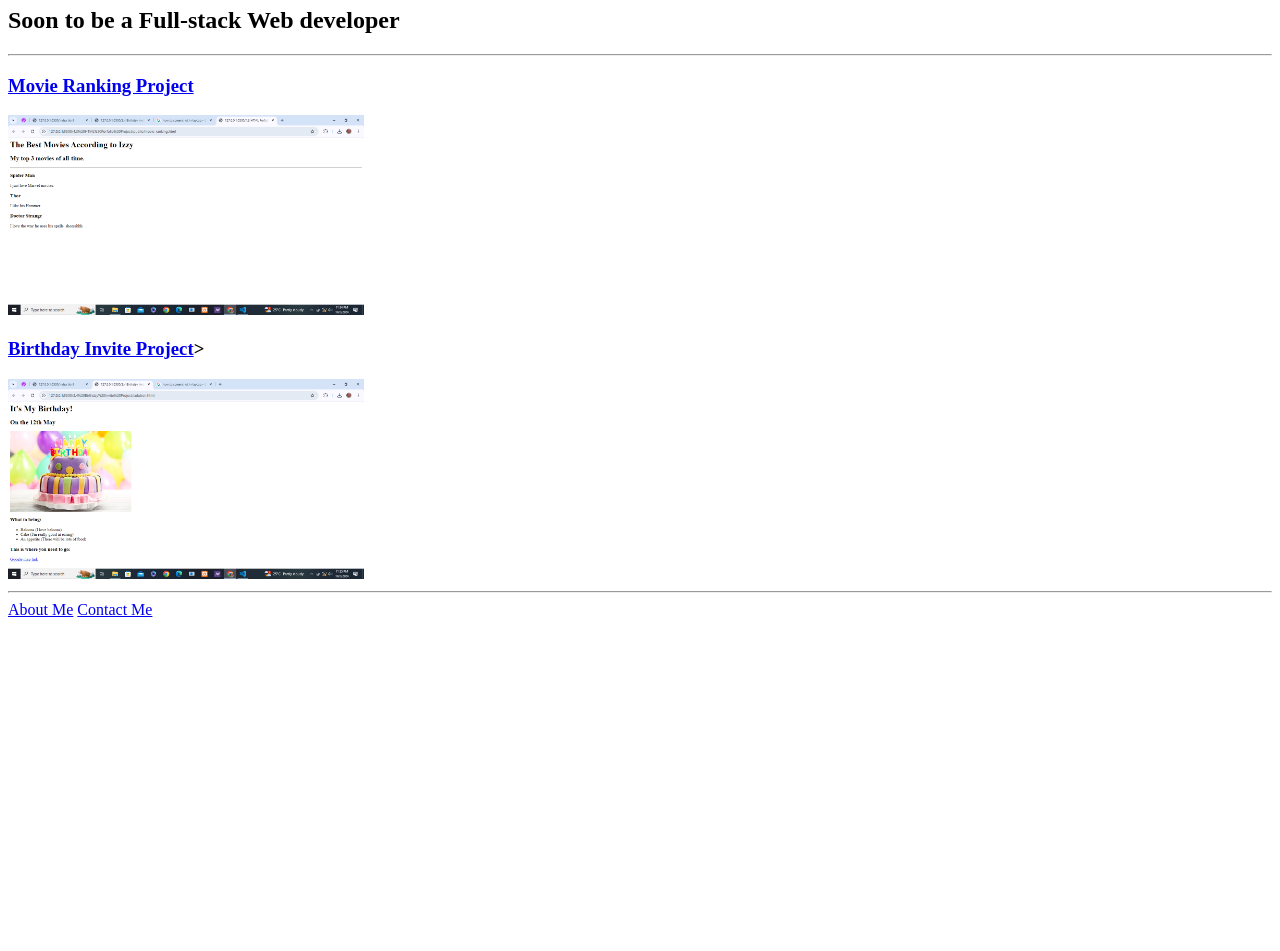
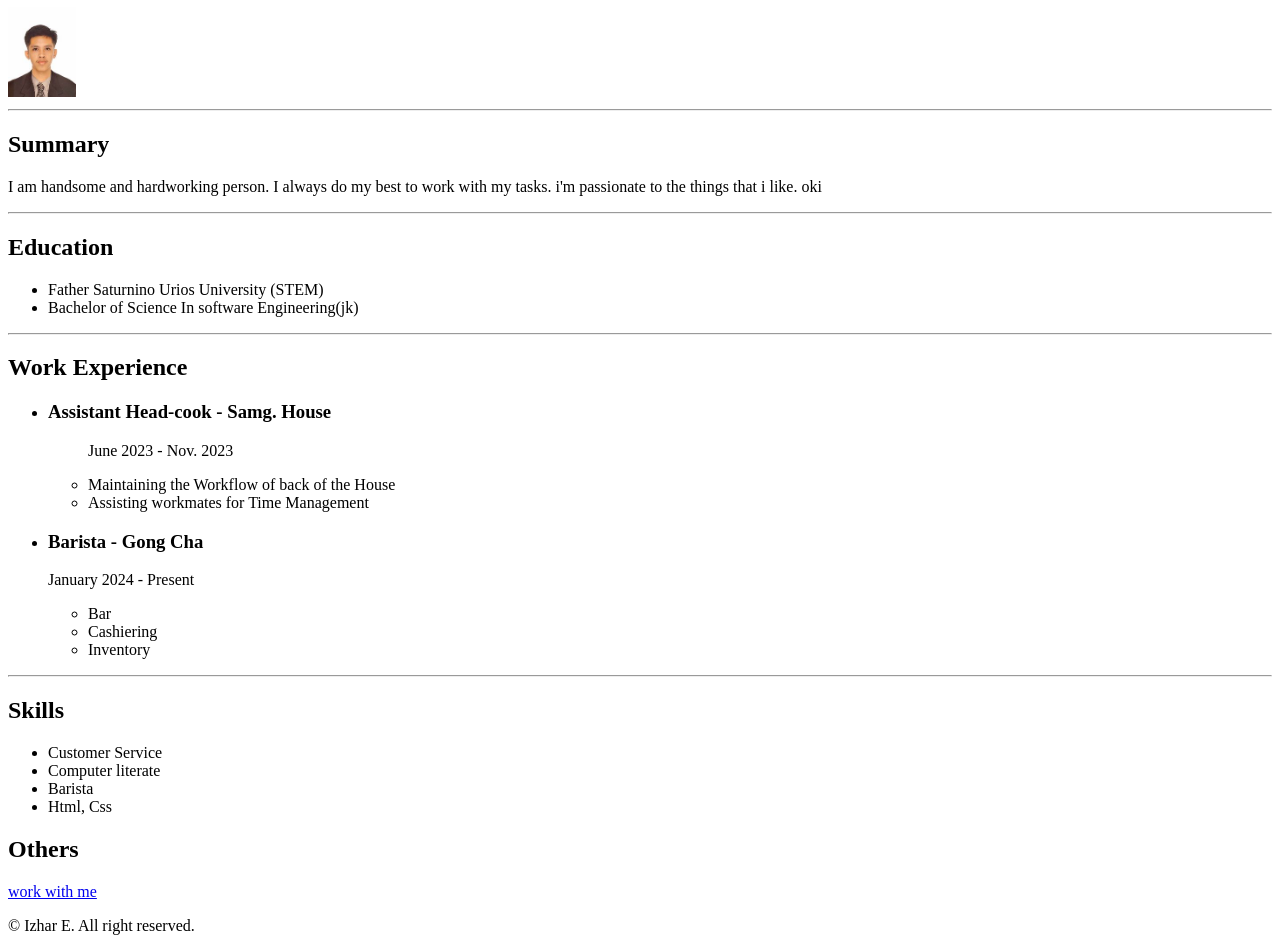
Before and after one commit to IzharGit/html-portfolio, a plain HTML site: page index.html in a window 1280 px wide. Shown: the part 73-1024 px from the top of the page. Before the commit the page ends 800 px from the top, so only its background shows below. Drawn offline with Linux system fonts and the light colour scheme.

Commit message:
Add files via upload

```diff
--- a/index.html
+++ b/index.html
@@ -1,37 +1,56 @@
 <!DOCTYPE html>
 <html lang="en">
-<head>
-    <meta charset="UTF-8">
-    <meta name="viewport" content="width=device-width, initial-scale=1.0">
-    <title>Portfolio</title>
-</head>
-<body>
-    <h1>Izhar'r first Website</h1>
-    <h2>Soon to be a Full-stack Web developer</h2>
+  <head>
+    <meta charset="UTF-8" />
+    <meta name="viewport" content="width=device-width, initial-scale=1.0" />
+    <title>My Resume</title>
+  </head>
+  <body>
+    <h1>Izhar L. Elcamel</h1>
+    <img src="izhar.jpg" height="90" alt="gwapo" />
     <hr />
-    <h3><a href="./public/movie-ranking.html">Movie Ranking Project</a></h3>
-    <img src="./image/movies.png" height="200" alt="movies">
-    <br>
-    <h3><a href="./public/birthday-invite.html">Birthday Invite Project</a>></h3>
-    <img src="./image/birthday.png" height="200" alt="birthday">
-    <hr>
-    <a href="./public/about.html">About Me</a>
-    <a href="./public/contact.html">Contact Me</a>
-</body>
+    <h2>Summary</h2>
+    <p>
+      I am handsome and hardworking person. I always do my best to work with my
+      tasks. i'm passionate to the things that i like. oki
+    </p>
+    <hr />
+    <h2>Education</h2>
+    <ul>
+      <li>Father Saturnino Urios University (STEM)</li>
+      <li>Bachelor of Science In software Engineering(jk)</li>
+    </ul>
+    <hr />
+    <h2>Work Experience</h2>
+    <ul>
+      <li><h3>Assistant Head-cook - Samg. House</h3></li>
+      <ul>
+        <p>June 2023 - Nov. 2023</p>
+        <li>Maintaining the Workflow of back of the House</li>
+        <li>Assisting workmates for Time Management</li>
+      </ul>
+    </ul>
+    <ul>
+      <li><h3>Barista - Gong Cha</h3></li>
+      <p>January 2024 - Present</p>
+      <ul>
+        <li>Bar</li>
+        <li>Cashiering</li>
+        <li>Inventory</li>
+      </ul>
+    </ul>
+    <hr />
+    <h2>Skills</h2>
+    <ul>
+      <li>Customer Service</li>
+      <li>Computer literate</li>
+      <li>Barista</li>
+      <li>Html, Css</li>
+    </ul>
+    <h2>Others</h2>
+    <a href="contact.html">work with me</a>
+    <footer>
+      <p>&copy; Izhar E. All right reserved.</p>
+    </footer>
+  </body>
 </html>
-
-<!-- TODO 1: Create the HTML Boilerplate -->
-
-<!-- TODO 2: Add Your previous projects' HTML into the public folder -->
-
-<!-- TODO 3: Take screenshots of your project previews and add the images to the images folder -->
-
-<!-- TODO 4: Add titles/subtitles etc. -->
-
-<!-- TODO 5: Add a link to the project pages -->
-
-<!-- TODO 6: Add images to show the project previews
-HINT for TODO 6: You can use the height attribute set to 200 to make the image smaller:
-https://developer.mozilla.org/en-US/docs/Web/HTML/Element/img#attr-height -->
-
-<!-- TODO 7: Add the Contact Me and About Me page links -->
```
Also changed, not shown: contact.html (added, +14 -0 lines), boss.jfif (added), copyright.png (added), izhar.jpg (added).
